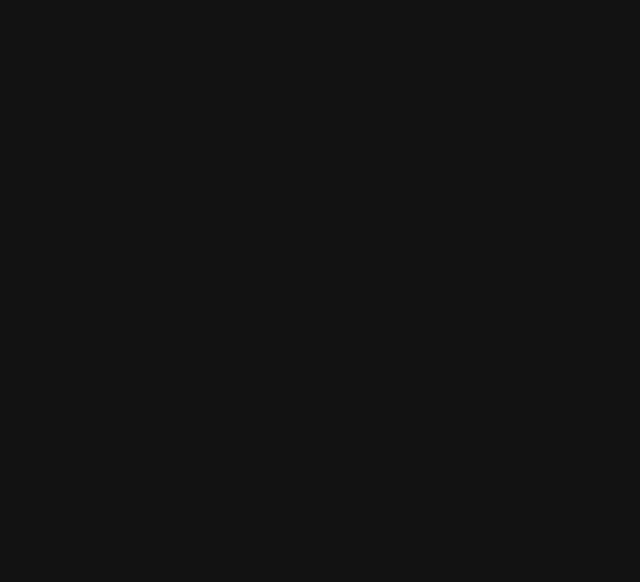
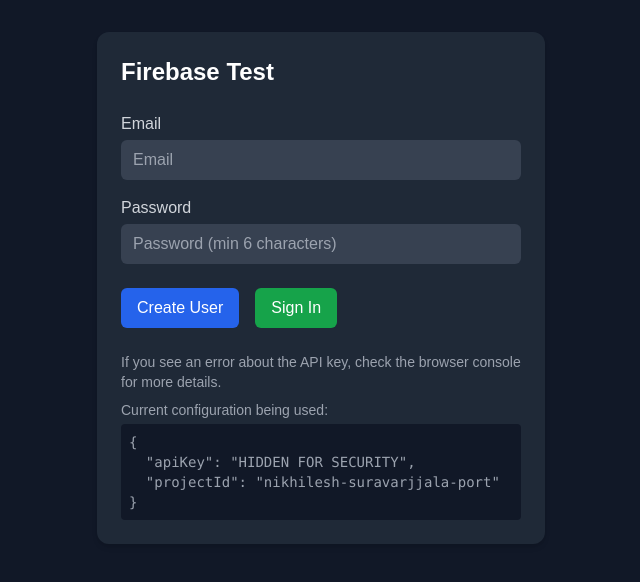
Before and after one commit to nikhilesh-s/NikhileshSuravarjjalaPortfolioWebsite, a React (Vite) app: page /firebase-test in a window 1280 px wide. Before the commit this address had no page. Shown: the top 582 px of the page, without its empty margins (319-959 px from the left). Built offline with nearby package versions, Linux system fonts and the light colour scheme.

Commit message:
Add Firebase test page for local testing

```diff
--- a/src/App.tsx
+++ b/src/App.tsx
@@ -19,6 +19,7 @@
 import ProtectedRoute from './utils/ProtectedRoute';
 import SetupAdmin from './admin/SetupAdmin';
 import EnvDebug from './admin/EnvDebug';
+import FirebaseTest from './pages/FirebaseTest';
 
 const MainContent = () => (
   <div className="relative z-0 bg-primary">
@@ -62,6 +63,7 @@
           <Route path="/" element={<MainContent />} />
           <Route path="/resume" element={<PageLayout><ResumeSimple /></PageLayout>} />
           <Route path="/journey" element={<PageLayout><Journey /></PageLayout>} />
+          <Route path="/firebase-test" element={<FirebaseTest />} />
 
           {/* Admin routes */}
           <Route path="/admin/login" element={<AdminAuth />} />
--- /dev/null
+++ b/src/pages/FirebaseTest.tsx
@@ -0,0 +1,117 @@
+import React, { useState } from 'react';
+import { auth } from '../firebase/config';
+import { signInWithEmailAndPassword, createUserWithEmailAndPassword } from 'firebase/auth';
+
+const FirebaseTest: React.FC = () => {
+  const [email, setEmail] = useState('');
+  const [password, setPassword] = useState('');
+  const [message, setMessage] = useState('');
+  const [loading, setLoading] = useState(false);
+
+  const createUser = async () => {
+    if (!email || !password) {
+      setMessage('Please enter email and password');
+      return;
+    }
+
+    setLoading(true);
+    setMessage('');
+
+    try {
+      const userCredential = await createUserWithEmailAndPassword(auth, email, password);
+      setMessage(`User created successfully: ${userCredential.user.email}`);
+    } catch (error: any) {
+      setMessage(`Error creating user: ${error.code} - ${error.message}`);
+      console.error('Firebase error:', error);
+    } finally {
+      setLoading(false);
+    }
+  };
+
+  const signIn = async () => {
+    if (!email || !password) {
+      setMessage('Please enter email and password');
+      return;
+    }
+
+    setLoading(true);
+    setMessage('');
+
+    try {
+      const userCredential = await signInWithEmailAndPassword(auth, email, password);
+      setMessage(`User signed in successfully: ${userCredential.user.email}`);
+    } catch (error: any) {
+      setMessage(`Error signing in: ${error.code} - ${error.message}`);
+      console.error('Firebase error:', error);
+    } finally {
+      setLoading(false);
+    }
+  };
+
+  return (
+    <div className="min-h-screen bg-gray-900 text-white p-8">
+      <div className="max-w-md mx-auto bg-gray-800 rounded-xl p-6 shadow-md">
+        <h1 className="text-2xl font-bold mb-6">Firebase Test</h1>
+
+        <div className="space-y-4 mb-6">
+          <div>
+            <label className="block mb-1 text-gray-300">Email</label>
+            <input
+              type="email"
+              value={email}
+              onChange={(e) => setEmail(e.target.value)}
+              className="w-full px-3 py-2 bg-gray-700 rounded-md text-white"
+              placeholder="Email"
+            />
+          </div>
+          <div>
+            <label className="block mb-1 text-gray-300">Password</label>
+            <input
+              type="password"
+              value={password}
+              onChange={(e) => setPassword(e.target.value)}
+              className="w-full px-3 py-2 bg-gray-700 rounded-md text-white"
+              placeholder="Password (min 6 characters)"
+            />
+          </div>
+        </div>
+
+        <div className="flex gap-4 mb-6">
+          <button
+            onClick={createUser}
+            disabled={loading}
+            className="px-4 py-2 bg-blue-600 hover:bg-blue-700 rounded-md"
+          >
+            {loading ? 'Creating...' : 'Create User'}
+          </button>
+          <button
+            onClick={signIn}
+            disabled={loading}
+            className="px-4 py-2 bg-green-600 hover:bg-green-700 rounded-md"
+          >
+            {loading ? 'Signing In...' : 'Sign In'}
+          </button>
+        </div>
+
+        {message && (
+          <div className={`p-3 rounded-md ${message.includes('Error') ? 'bg-red-900' : 'bg-green-900'}`}>
+            {message}
+          </div>
+        )}
+
+        <div className="mt-6 text-sm text-gray-400">
+          <p>If you see an error about the API key, check the browser console for more details.</p>
+          <p className="mt-2">Current configuration being used:</p>
+          <pre className="mt-1 p-2 bg-gray-900 rounded overflow-x-auto">
+            {JSON.stringify({
+              apiKey: "HIDDEN FOR SECURITY",
+              projectId: "nikhilesh-suravarjjala-port"
+            }, null, 2)}
+          </pre>
+        </div>
+      </div>
+    </div>
+  );
+};
+
+export default FirebaseTest;
```
